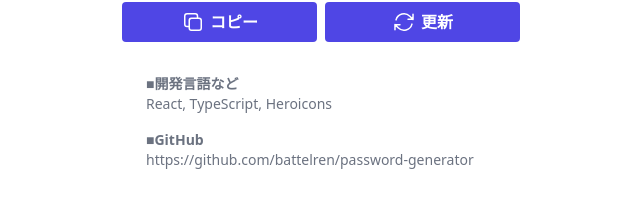
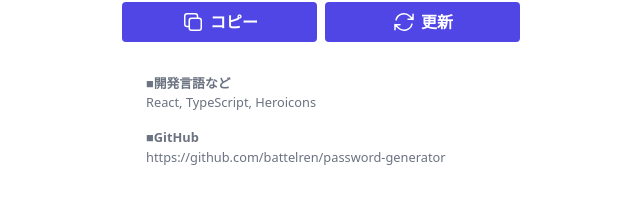
Before and after one commit to battelren/password-generator, a React (Vite) app: page / in a window 1280 px wide. Shown: the part 358-566 px from the top of the page, without its empty margins (319-959 px from the left). Built offline with nearby package versions, Linux system fonts and the light colour scheme.

Commit message:
フォントサイズ修正

```diff
--- a/src/components/Footer.tsx
+++ b/src/components/Footer.tsx
@@ -2,7 +2,7 @@ const repoUrl = "https://github.com/battelren/password-generator"
 
 const Footer: React.FC = () => {
   return (
-    <div className="flex flex-col gap-y-[1rem] justify-center text-gray-500 text-sm font-medium mx-[1.5rem]">
+    <div className="flex flex-col gap-y-[1rem] justify-center text-gray-500 text-[0.8rem] font-medium mx-[1.5rem]">
       <div>
         <div className="font-bold">■開発言語など</div>
         <div>React, TypeScript, Heroicons</div>
```
